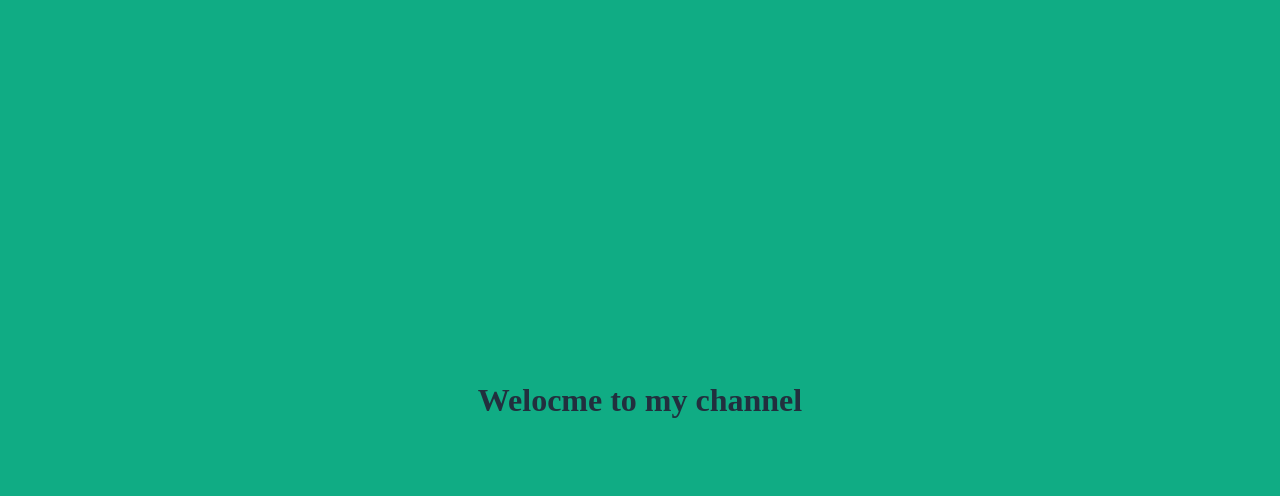
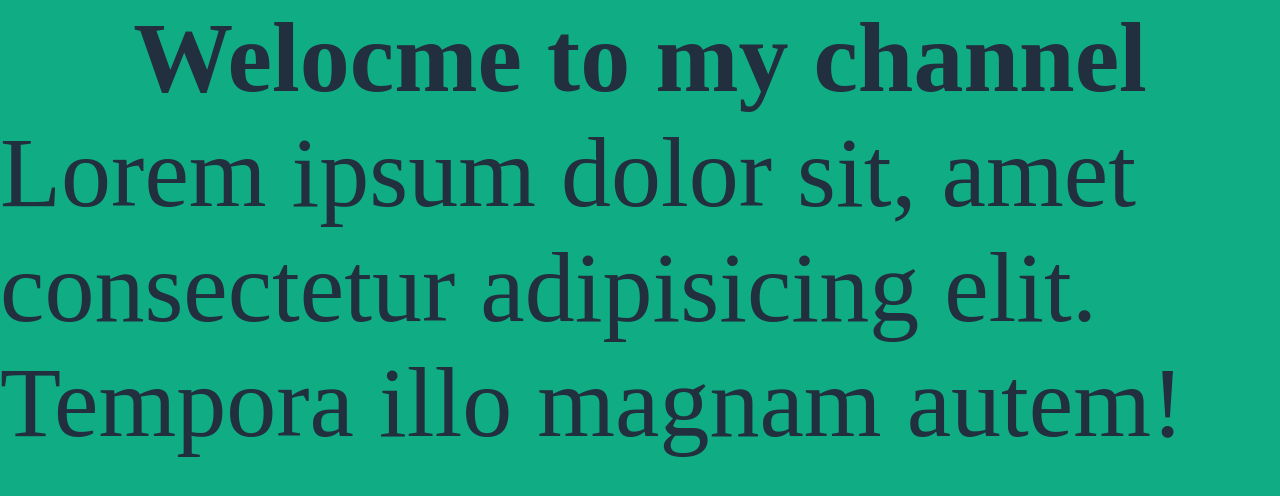
Before and after one commit to mayurigurav1997/Sass1, a plain HTML site: page index.html in a window 1280 px wide. Drawn offline with Linux system fonts and the light colour scheme.

Commit message:
opertor and variables added

```diff
--- a/index.html
+++ b/index.html
@@ -12,6 +12,7 @@
 <body>
     <header class="main_header">
         <h1>Welocme to my channel</h1>
+        <p>Lorem ipsum dolor sit, amet consectetur adipisicing elit. Tempora illo magnam autem!</p>
     </header>
 </body>
 
--- a/sass/main.scss
+++ b/sass/main.scss
@@ -4,14 +4,32 @@
     box-sizing: border-box;
 }
 
+html {
+    font-size: 62.5%;
+}
+
+//2. variable
+$bg-color: #10ac84;
+
 .main_header {
     width: 100vw;
     height: 100vh;
-    display: grid;
+    display: flex;
+    flex-direction: column;
     place-items: center;
-    background: #10ac84;
+    justify-items: center;
+    align-items: center;
+    background: $bg-color;
+
+    h1 {
+        color: #222f3e;
+        //1. operators
+        font-size: 5rem + 5rem;
+    }
+
+    p {
+        color: #222f3e;
+        //1. operators
+        font-size: 5rem + 5rem;
+    }
 }
-
-h1 {
-    color: #222f3e;
-}
```
Also changed, not shown: sass/main.css, 1 other file.
